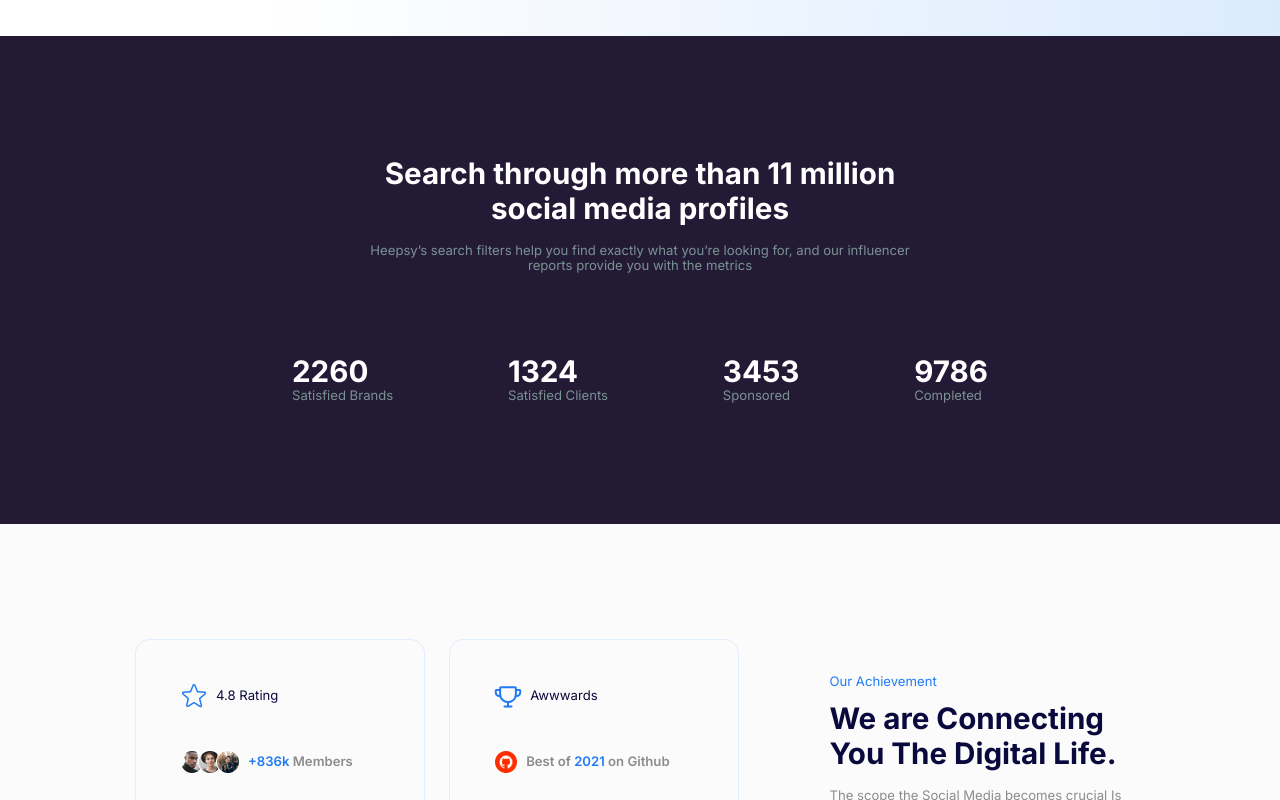
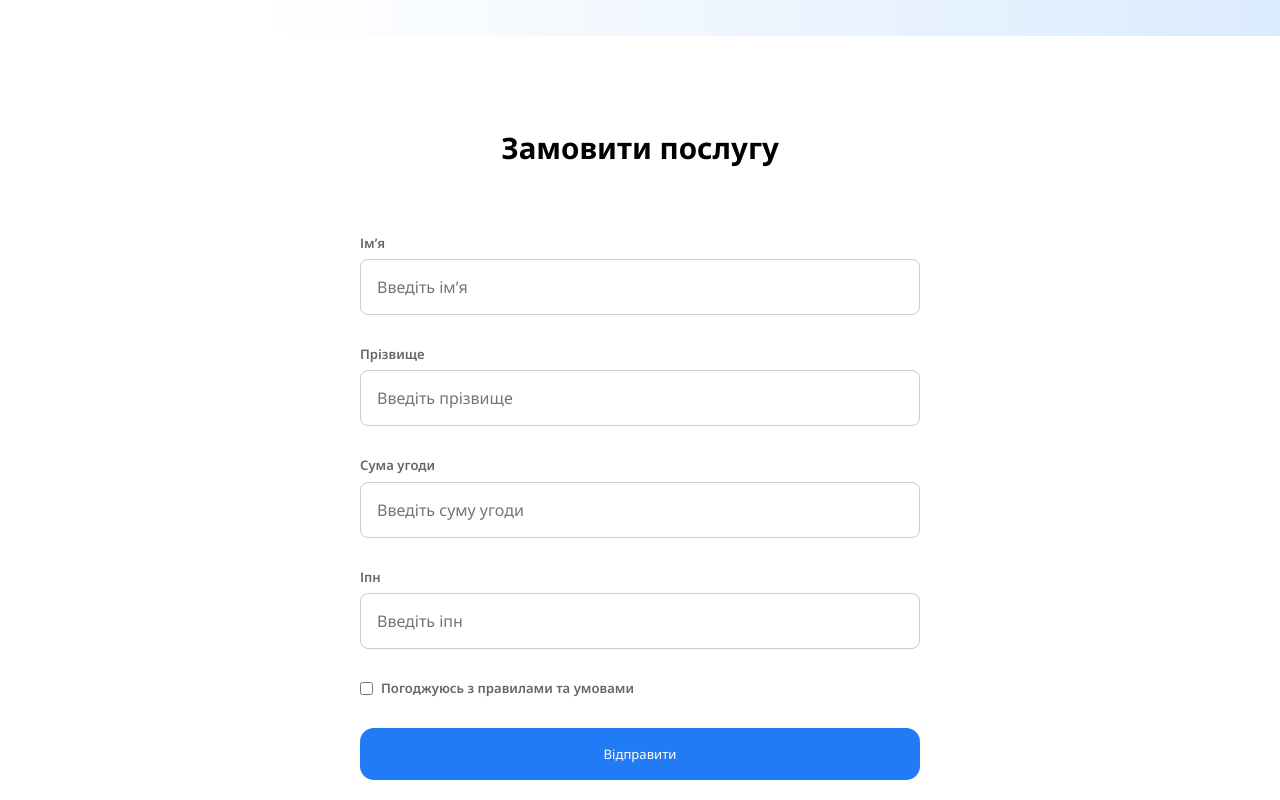
Before and after one commit to Queue-Evgenii/test-task_vis-a-vis, a Vue app: page / in a window 1280 px wide. Shown: the part 600-1400 px from the top of the page. Built offline with nearby package versions, Linux system fonts and the light colour scheme.

Commit message:
ADD form view | just markup and styles

```diff
--- a/package.json
+++ b/package.json
@@ -9,6 +9,7 @@
     "preview": "vite preview"
   },
   "dependencies": {
+    "vee-validate": "^4.15.0",
     "vue": "^3.5.13"
   },
   "devDependencies": {
--- a/src/App.vue
+++ b/src/App.vue
@@ -4,6 +4,7 @@ import "./assets/style.scss"
 import AchievmentsComponent from "./components/AchievmentsComponent.vue";
 
 import ActivitiesComponent from "./components/ActivitiesComponent.vue";
+import OrderFormComponent from "./components/OrderFormComponent.vue";
 import PreviewComponent from "./components/PreviewComponent.vue";
 import LayoutDefault from "./layouts/LayoutDefault.vue";
 
@@ -12,6 +13,7 @@ export default {
   components: {
     LayoutDefault,
     PreviewComponent,
+    OrderFormComponent,
     ActivitiesComponent,
     AchievmentsComponent,
   },
@@ -26,6 +28,7 @@ export default {
 <template>
   <LayoutDefault>
    <PreviewComponent />
+   <OrderFormComponent />
    <ActivitiesComponent />
    <AchievmentsComponent />
   </LayoutDefault>
--- a/src/assets/style.scss
+++ b/src/assets/style.scss
@@ -1,4 +1,5 @@
 @import url("https://fonts.googleapis.com/css2?family=Inter:ital,opsz,wght@0,14..32,100..900;1,14..32,100..900&display=swap");
+@import url('https://fonts.googleapis.com/css2?family=Noto+Sans:ital,wght@0,100..900;1,100..900&display=swap');
 
 html, body {
   font-family: "Inter", sans-serif;;
@@ -25,6 +26,9 @@ html, body {
 
 ._flex {
   display: flex;
+  &._fd-col {
+    flex-direction: column;
+  }
   &._ai-c {
     align-items: center;
   }
@@ -48,6 +52,9 @@ html, body {
   }
   &._gap-x-96 {
     column-gap: 96px;
+  }
+  &._gap-y-32 {
+    row-gap: 32px;
   }
 }
 
--- a/src/components/OrderFormComponent.vue
+++ b/src/components/OrderFormComponent.vue
@@ -0,0 +1,139 @@
+<script>
+import ButtonComponent from './controls/ButtonComponent.vue';
+import CheckboxComponent from './controls/CheckboxComponent.vue';
+import InputComponent from './controls/InputComponent.vue';
+
+export default {
+  name: "OrderFormComponent",
+  components: {
+    InputComponent,
+    CheckboxComponent,
+    ButtonComponent,
+  },
+  data() {
+    return {
+      orderData: {
+        first_name: "",
+        last_name: "",
+        sum: "",
+        itn: "",
+        isAgreed: false,
+      }
+    }
+  }
+}
+</script>
+
+<template>
+  <div class="order">
+    <div class="order__container _container">
+      <h2 class="_title-2">Замовити послугу</h2>
+      <form class="order__form form-order _flex _fd-col _gap-y-32">
+        <InputComponent
+          name="Ім’я"
+          placeholder="Введіть ім’я"
+          :value="orderData.first_name"
+          @update:value="value => orderData.first_name = value"
+        />
+        <InputComponent
+          name="Прізвище"
+          placeholder="Введіть прізвище"
+          :value="orderData.last_name"
+          @update:value="value => orderData.last_name = value"
+        />
+        <InputComponent
+          name="Сума угоди"
+          placeholder="Введіть суму угоди"
+          :value="orderData.sum"
+          @update:value="value => orderData.sum = value"
+        />
+        <InputComponent
+          name="Іпн"
+          placeholder="Введіть іпн"
+          :value="orderData.itn"
+          @update:value="value => orderData.itn = value"
+        />
+        <CheckboxComponent
+          name="Погоджуюсь з правилами та умовами"
+          :value="orderData.isAgreed"
+          @update:value="value => orderData.isAgreed = value"
+        />
+        <ButtonComponent class="_button-1">Відправити</ButtonComponent>
+      </form>
+    </div>
+  </div>
+</template>
+
+<style lang="scss">
+.order {
+  font-family: "Noto Sans", sans-serif;
+  padding: 95px 0;
+  &__container {
+    padding: 0 20px;
+    max-width: 600px;
+    h2 {
+      color: #000;
+      text-align: center;
+      margin-bottom: 70px;
+    }
+  }
+}
+
+.form-order {
+  .input-component,
+  .checkbox-component {
+    display: flex;
+    flex-direction: column;
+    row-gap: 8px;
+    &__errors {
+      display: flex;
+      flex-direction: column;
+      row-gap: 4px;
+    }
+    &__error {
+      color: #eb5757;
+    }
+    label {
+      color: #666666;
+      font-weight: 600;
+    }
+  }
+  .input-component {
+    display: flex;
+    flex-direction: column;
+    &__control {
+      display: flex;
+      flex-direction: column;
+      row-gap: 8px;
+    }
+    input {
+      color: #666666;
+      font-size: 16px;
+      padding: 16px;
+      border: 1px solid #cccccc;
+      border-radius: 8px;
+    }
+    &._error {
+      .input-component {
+        input {
+          border-color: #eb5757;
+        }
+        input::after {
+          content: '';
+          display: inline-block;
+          width: 24px;
+          height: 24px;
+          background: url("../assets/icons/error.svg");
+        }
+      }
+    }
+  }
+  .checkbox-component {
+    &__control {
+      display: flex;
+      align-items: center;
+      column-gap: 8px;
+    }
+  }
+}
+</style>
--- /dev/null
+++ b/src/components/controls/CheckboxComponent.vue
@@ -0,0 +1,49 @@
+<script>
+export default {
+  props: {
+    value: {
+      type: Boolean,
+      required: true,
+    },
+    name: {
+      type: String,
+      default: "",
+    },
+    errors: {
+      type: Array,
+      default: [],
+    }
+  },
+};
+</script>
+
+
+<template>
+  <div :class="['checkbox-component', errors.length > 0 ? '_error' : '']">
+    <div class="checkbox-component__control">
+      <input
+        type="checkbox"
+        :id="name"
+        :checked="value"
+        @change="$emit('update:value', $event.target.checked)"
+      />
+      <label
+        v-if="name"
+        :for="name"
+        class="checkbox-component__label"
+      >
+        {{ name }}
+      </label>
+    </div>
+
+    <ul v-if="errors.length > 0" class="checkbox-component__errors">
+      <li
+        v-for="(error, index) in errors"
+        :key="index"
+        class="checkbox-component__error"
+      >
+        {{ error }}
+      </li>
+    </ul>
+  </div>
+</template>
--- /dev/null
+++ b/src/components/controls/InputComponent.vue
@@ -0,0 +1,54 @@
+<script>
+export default {
+  name: "InputComponent",
+  props: {
+    name: {
+      type: String,
+      default: "",
+    },
+    placeholder: {
+      type: String,
+      default: "",
+    },
+    value: {
+      type: String,
+      required: true,
+    },
+    errors: {
+      type: Array,
+      default: [],
+    }
+  }
+}
+</script>
+
+<template>
+  <div :class="['input-component', errors.length > 0 ? '_error' : '']">
+    <div class="input-component__control">
+      <label
+        v-if="name"
+        :for="name"
+        class="input-component__label"
+      >
+        {{ name }}
+      </label>
+      <input
+        type="text"
+        :id="name"
+        :placeholder="placeholder"
+        :value="value"
+        @input="$emit('update:value', $event.target.value)"
+        class="input-component__input"
+      >
+    </div>
+    <ul v-if="errors.length > 0" class="input-component__errors">
+      <li
+        v-for="(error, index) in errors"
+        :key="index"
+        class="input-component__error"
+      >
+        {{ error }}
+      </li>
+    </ul>
+  </div>
+</template>
```
Also changed, not shown: src/assets/icons/error.svg (added), 1 other file (tests, documents, lock files or other folders).
